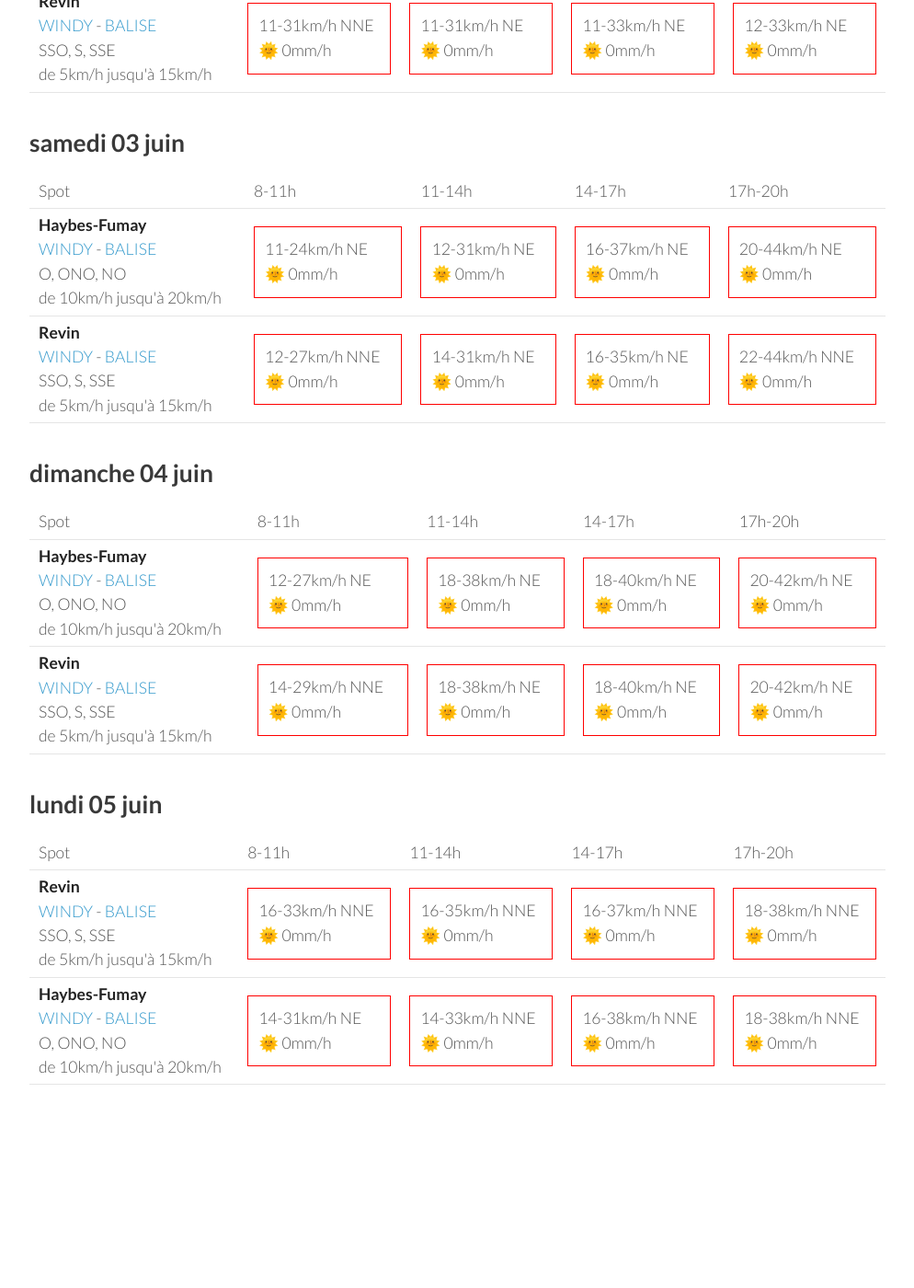
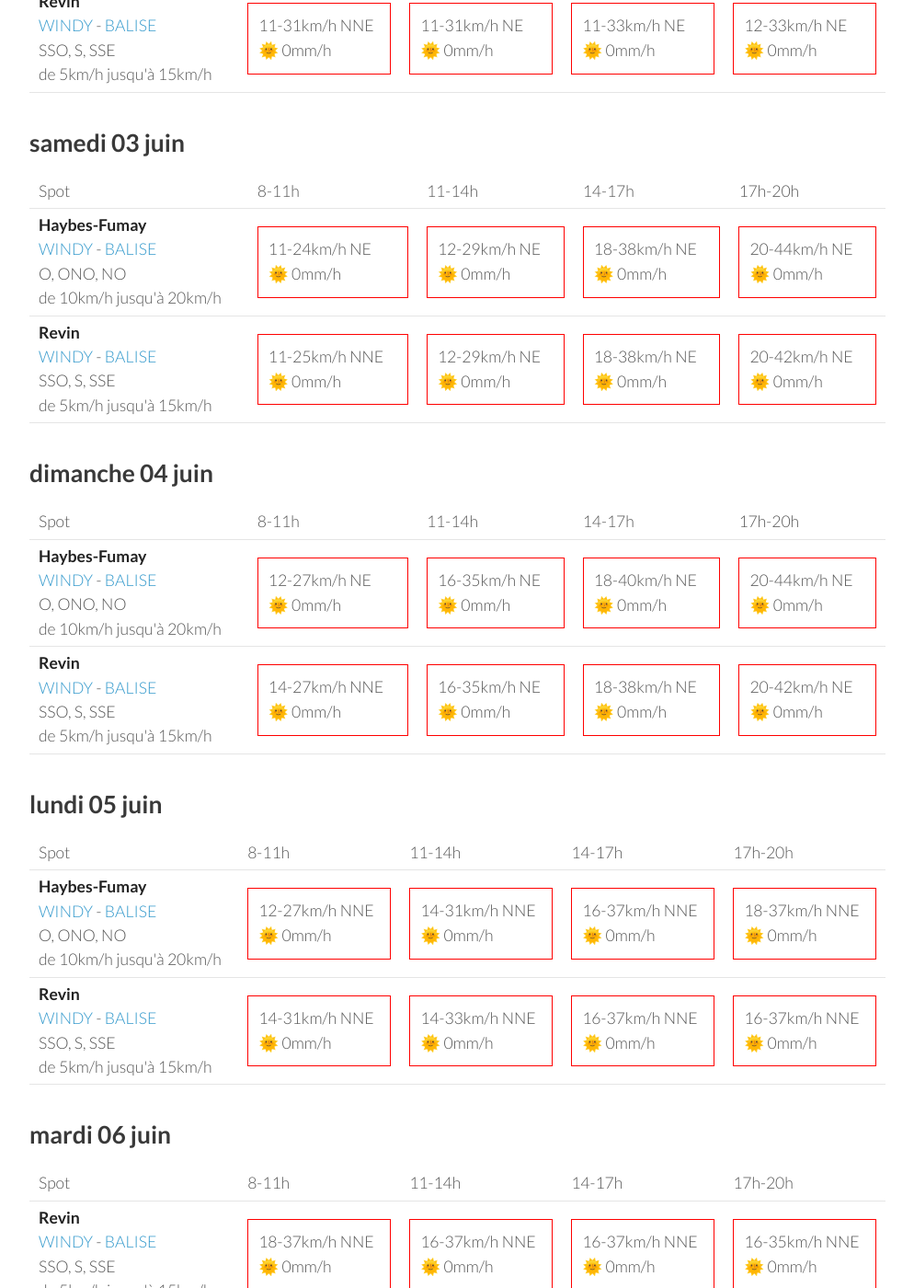
Before and after one commit to parapente-dans-le-nord/parapente-dans-le-nord.github.io, a Jekyll site: the page built from ardennes.markdown, in a window 1280 px wide and 1400 px high, scrolled down 859 px. Shown: the whole window at 92% size, without its empty margins (26-1020 px from the left). Built offline with Jekyll 4.4.1, drawn with Linux system fonts in a browser that asks for light colours; before the commit the page ends 2166 px from its top, so only the background shows below that; some of the changed text lies outside the part shown.

Commit message:
update index.markdown

```diff
--- a/ardennes.markdown
+++ b/ardennes.markdown
@@ -97,8 +97,8 @@ page mise à jour le jeudi 01 juin 06:10
         <td><strong>Haybes-Fumay</strong><br><a href="https://windy.com/49.998/4.715?49.913,4.738,10">WINDY</a> - <span class=""><a href="http://www.balisemeteo.com/balise.php?idBalise=104">BALISE</a> </span><br> <span class="vent-favorable">O, ONO, NO</span><br><span class="force-vent">de 10km/h jusqu'à 20km/h</span> </td>
 
             <td><div class="not-flyable"><p>11-24km/h NE</p><p>🌞 0mm/h</p></div></td>
-            <td><div class="not-flyable"><p>12-31km/h NE</p><p>🌞 0mm/h</p></div></td>
-            <td><div class="not-flyable"><p>16-37km/h NE</p><p>🌞 0mm/h</p></div></td>
+            <td><div class="not-flyable"><p>12-29km/h NE</p><p>🌞 0mm/h</p></div></td>
+            <td><div class="not-flyable"><p>18-38km/h NE</p><p>🌞 0mm/h</p></div></td>
             <td><div class="not-flyable"><p>20-44km/h NE</p><p>🌞 0mm/h</p></div></td>
 
 
@@ -106,10 +106,10 @@ page mise à jour le jeudi 01 juin 06:10
 <tr>
         <td><strong>Revin</strong><br><a href="https://windy.com/49.948/4.625?49.543,4.625,8">WINDY</a> - <span class=""><a href="http://www.balisemeteo.com/balise.php?idBalise=5019">BALISE</a> </span><br> <span class="vent-favorable">SSO, S, SSE</span><br><span class="force-vent">de 5km/h jusqu'à 15km/h</span> </td>
 
-            <td><div class="not-flyable"><p>12-27km/h NNE</p><p>🌞 0mm/h</p></div></td>
-            <td><div class="not-flyable"><p>14-31km/h NE</p><p>🌞 0mm/h</p></div></td>
-            <td><div class="not-flyable"><p>16-35km/h NE</p><p>🌞 0mm/h</p></div></td>
-            <td><div class="not-flyable"><p>22-44km/h NNE</p><p>🌞 0mm/h</p></div></td>
+            <td><div class="not-flyable"><p>11-25km/h NNE</p><p>🌞 0mm/h</p></div></td>
+            <td><div class="not-flyable"><p>12-29km/h NE</p><p>🌞 0mm/h</p></div></td>
+            <td><div class="not-flyable"><p>18-38km/h NE</p><p>🌞 0mm/h</p></div></td>
+            <td><div class="not-flyable"><p>20-42km/h NE</p><p>🌞 0mm/h</p></div></td>
 
 
     </tr>
@@ -133,18 +133,18 @@ page mise à jour le jeudi 01 juin 06:10
         <td><strong>Haybes-Fumay</strong><br><a href="https://windy.com/49.998/4.715?49.913,4.738,10">WINDY</a> - <span class=""><a href="http://www.balisemeteo.com/balise.php?idBalise=104">BALISE</a> </span><br> <span class="vent-favorable">O, ONO, NO</span><br><span class="force-vent">de 10km/h jusqu'à 20km/h</span> </td>
 
             <td><div class="not-flyable"><p>12-27km/h NE</p><p>🌞 0mm/h</p></div></td>
-            <td><div class="not-flyable"><p>18-38km/h NE</p><p>🌞 0mm/h</p></div></td>
+            <td><div class="not-flyable"><p>16-35km/h NE</p><p>🌞 0mm/h</p></div></td>
             <td><div class="not-flyable"><p>18-40km/h NE</p><p>🌞 0mm/h</p></div></td>
-            <td><div class="not-flyable"><p>20-42km/h NE</p><p>🌞 0mm/h</p></div></td>
+            <td><div class="not-flyable"><p>20-44km/h NE</p><p>🌞 0mm/h</p></div></td>
 
 
     </tr>
 <tr>
         <td><strong>Revin</strong><br><a href="https://windy.com/49.948/4.625?49.543,4.625,8">WINDY</a> - <span class=""><a href="http://www.balisemeteo.com/balise.php?idBalise=5019">BALISE</a> </span><br> <span class="vent-favorable">SSO, S, SSE</span><br><span class="force-vent">de 5km/h jusqu'à 15km/h</span> </td>
 
-            <td><div class="not-flyable"><p>14-29km/h NNE</p><p>🌞 0mm/h</p></div></td>
+            <td><div class="not-flyable"><p>14-27km/h NNE</p><p>🌞 0mm/h</p></div></td>
+            <td><div class="not-flyable"><p>16-35km/h NE</p><p>🌞 0mm/h</p></div></td>
             <td><div class="not-flyable"><p>18-38km/h NE</p><p>🌞 0mm/h</p></div></td>
-            <td><div class="not-flyable"><p>18-40km/h NE</p><p>🌞 0mm/h</p></div></td>
             <td><div class="not-flyable"><p>20-42km/h NE</p><p>🌞 0mm/h</p></div></td>
 
 
@@ -166,22 +166,22 @@ page mise à jour le jeudi 01 juin 06:10
       <td>17h-20h</td>
     </tr>
 <tr>
-        <td><strong>Revin</strong><br><a href="https://windy.com/49.948/4.625?49.543,4.625,8">WINDY</a> - <span class=""><a href="http://www.balisemeteo.com/balise.php?idBalise=5019">BALISE</a> </span><br> <span class="vent-favorable">SSO, S, SSE</span><br><span class="force-vent">de 5km/h jusqu'à 15km/h</span> </td>
+        <td><strong>Haybes-Fumay</strong><br><a href="https://windy.com/49.998/4.715?49.913,4.738,10">WINDY</a> - <span class=""><a href="http://www.balisemeteo.com/balise.php?idBalise=104">BALISE</a> </span><br> <span class="vent-favorable">O, ONO, NO</span><br><span class="force-vent">de 10km/h jusqu'à 20km/h</span> </td>
 
-            <td><div class="not-flyable"><p>16-33km/h NNE</p><p>🌞 0mm/h</p></div></td>
-            <td><div class="not-flyable"><p>16-35km/h NNE</p><p>🌞 0mm/h</p></div></td>
+            <td><div class="not-flyable"><p>12-27km/h NNE</p><p>🌞 0mm/h</p></div></td>
+            <td><div class="not-flyable"><p>14-31km/h NNE</p><p>🌞 0mm/h</p></div></td>
             <td><div class="not-flyable"><p>16-37km/h NNE</p><p>🌞 0mm/h</p></div></td>
-            <td><div class="not-flyable"><p>18-38km/h NNE</p><p>🌞 0mm/h</p></div></td>
+            <td><div class="not-flyable"><p>18-37km/h NNE</p><p>🌞 0mm/h</p></div></td>
 
 
     </tr>
 <tr>
-        <td><strong>Haybes-Fumay</strong><br><a href="https://windy.com/49.998/4.715?49.913,4.738,10">WINDY</a> - <span class=""><a href="http://www.balisemeteo.com/balise.php?idBalise=104">BALISE</a> </span><br> <span class="vent-favorable">O, ONO, NO</span><br><span class="force-vent">de 10km/h jusqu'à 20km/h</span> </td>
+        <td><strong>Revin</strong><br><a href="https://windy.com/49.948/4.625?49.543,4.625,8">WINDY</a> - <span class=""><a href="http://www.balisemeteo.com/balise.php?idBalise=5019">BALISE</a> </span><br> <span class="vent-favorable">SSO, S, SSE</span><br><span class="force-vent">de 5km/h jusqu'à 15km/h</span> </td>
 
-            <td><div class="not-flyable"><p>14-31km/h NE</p><p>🌞 0mm/h</p></div></td>
+            <td><div class="not-flyable"><p>14-31km/h NNE</p><p>🌞 0mm/h</p></div></td>
             <td><div class="not-flyable"><p>14-33km/h NNE</p><p>🌞 0mm/h</p></div></td>
-            <td><div class="not-flyable"><p>16-38km/h NNE</p><p>🌞 0mm/h</p></div></td>
-            <td><div class="not-flyable"><p>18-38km/h NNE</p><p>🌞 0mm/h</p></div></td>
+            <td><div class="not-flyable"><p>16-37km/h NNE</p><p>🌞 0mm/h</p></div></td>
+            <td><div class="not-flyable"><p>16-37km/h NNE</p><p>🌞 0mm/h</p></div></td>
 
 
     </tr>
@@ -189,3 +189,39 @@ page mise à jour le jeudi 01 juin 06:10
 </tbody>
 </table>
 {:/}
+## mardi 06 juin
+
+{::nomarkdown}
+<table>
+  <tbody>
+    <tr>
+      <td>Spot</td>
+      <td>8-11h</td>
+      <td>11-14h</td>
+      <td>14-17h</td>
+      <td>17h-20h</td>
+    </tr>
+<tr>
+        <td><strong>Revin</strong><br><a href="https://windy.com/49.948/4.625?49.543,4.625,8">WINDY</a> - <span class=""><a href="http://www.balisemeteo.com/balise.php?idBalise=5019">BALISE</a> </span><br> <span class="vent-favorable">SSO, S, SSE</span><br><span class="force-vent">de 5km/h jusqu'à 15km/h</span> </td>
+
+            <td><div class="not-flyable"><p>18-37km/h NNE</p><p>🌞 0mm/h</p></div></td>
+            <td><div class="not-flyable"><p>16-37km/h NNE</p><p>🌞 0mm/h</p></div></td>
+            <td><div class="not-flyable"><p>16-37km/h NNE</p><p>🌞 0mm/h</p></div></td>
+            <td><div class="not-flyable"><p>16-35km/h NNE</p><p>🌞 0mm/h</p></div></td>
+
+
+    </tr>
+<tr>
+        <td><strong>Haybes-Fumay</strong><br><a href="https://windy.com/49.998/4.715?49.913,4.738,10">WINDY</a> - <span class=""><a href="http://www.balisemeteo.com/balise.php?idBalise=104">BALISE</a> </span><br> <span class="vent-favorable">O, ONO, NO</span><br><span class="force-vent">de 10km/h jusqu'à 20km/h</span> </td>
+
+            <td><div class="not-flyable"><p>18-37km/h NE</p><p>🌞 0mm/h</p></div></td>
+            <td><div class="not-flyable"><p>14-37km/h NNE</p><p>🌞 0mm/h</p></div></td>
+            <td><div class="not-flyable"><p>16-37km/h NNE</p><p>🌞 0mm/h</p></div></td>
+            <td><div class="not-flyable"><p>16-35km/h NNE</p><p>🌞 0mm/h</p></div></td>
+
+
+    </tr>
+
+</tbody>
+</table>
+{:/}
```
Also changed, not shown: other parts of ardennes.markdown (+1 -1 lines).
